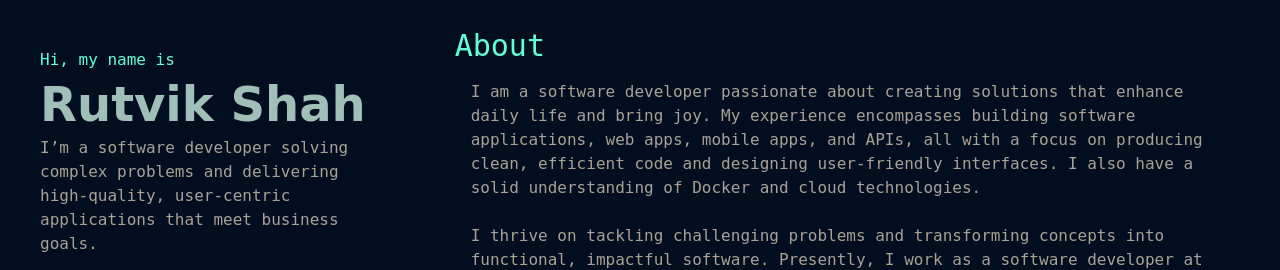
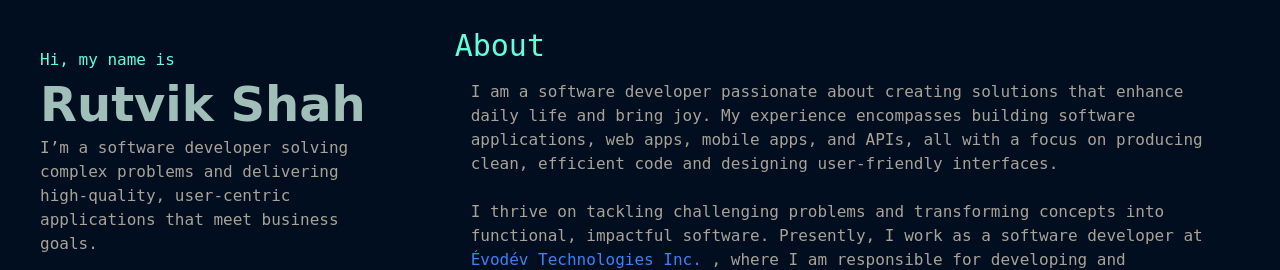
Before and after one commit to rbshah29/port, a Nuxt app: page / in a window 1280 px wide. Shown: the top 270 px of the page. Built offline with nearby package versions, Linux system fonts and the light colour scheme.

Commit message:
Small changes

```diff
--- a/components/About.vue
+++ b/components/About.vue
@@ -3,7 +3,7 @@
         <h1 class="text-3xl text-1">About</h1>
         <div class="m-4 text-2">
             <p>
-                I am a software developer passionate about creating solutions that enhance daily life and bring joy. My experience encompasses building software applications, web apps, mobile apps, and APIs, all with a focus on producing clean, efficient code and designing user-friendly interfaces. I also have a solid understanding of Docker and cloud technologies.
+                I am a software developer passionate about creating solutions that enhance daily life and bring joy. My experience encompasses building software applications, web apps, mobile apps, and APIs, all with a focus on producing clean, efficient code and designing user-friendly interfaces.
             </p><br/>
             <p>
                 I thrive on tackling challenging problems and transforming concepts into functional, impactful software. Presently, I work as a software developer at <a href="https://www.evodev.ca/" target="_blank" class="text-blue-500">Évodév Technologies Inc. </a>, where I am responsible for developing and maintaining features across multiple projects.
```
